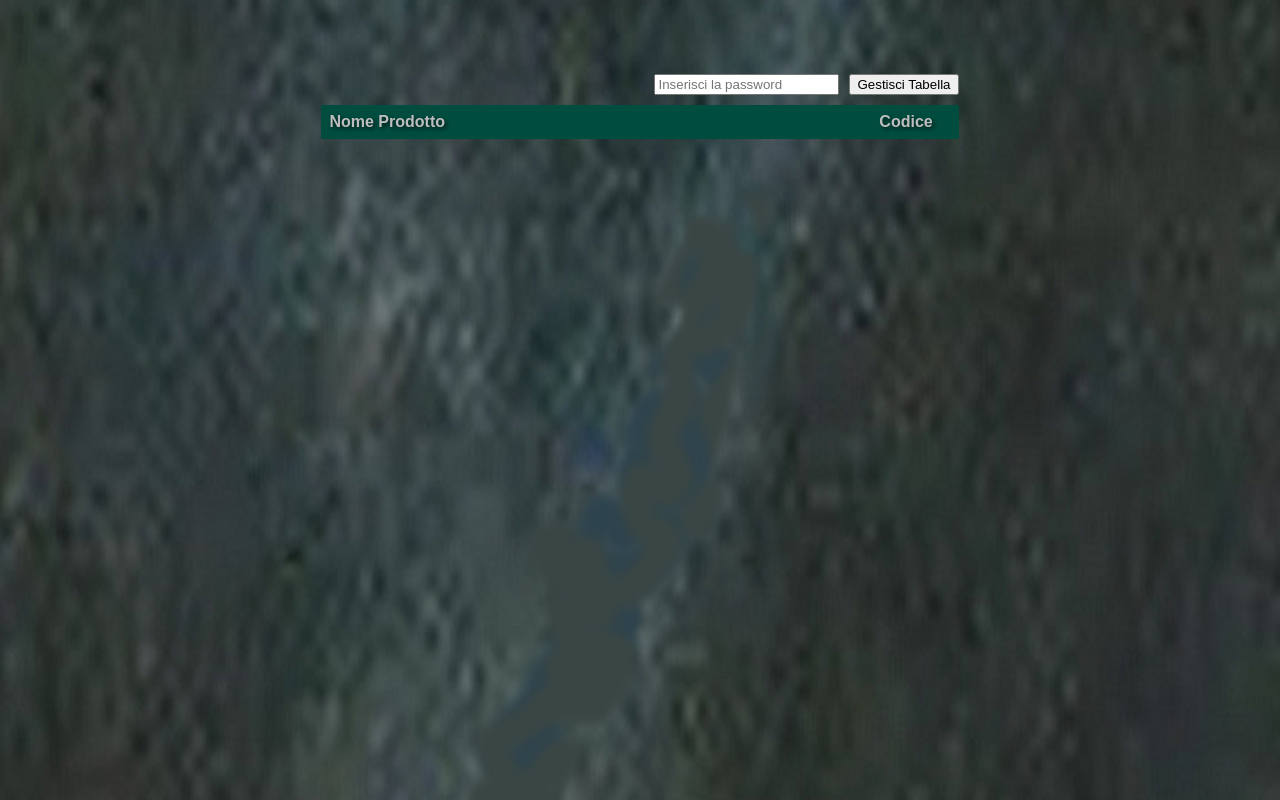
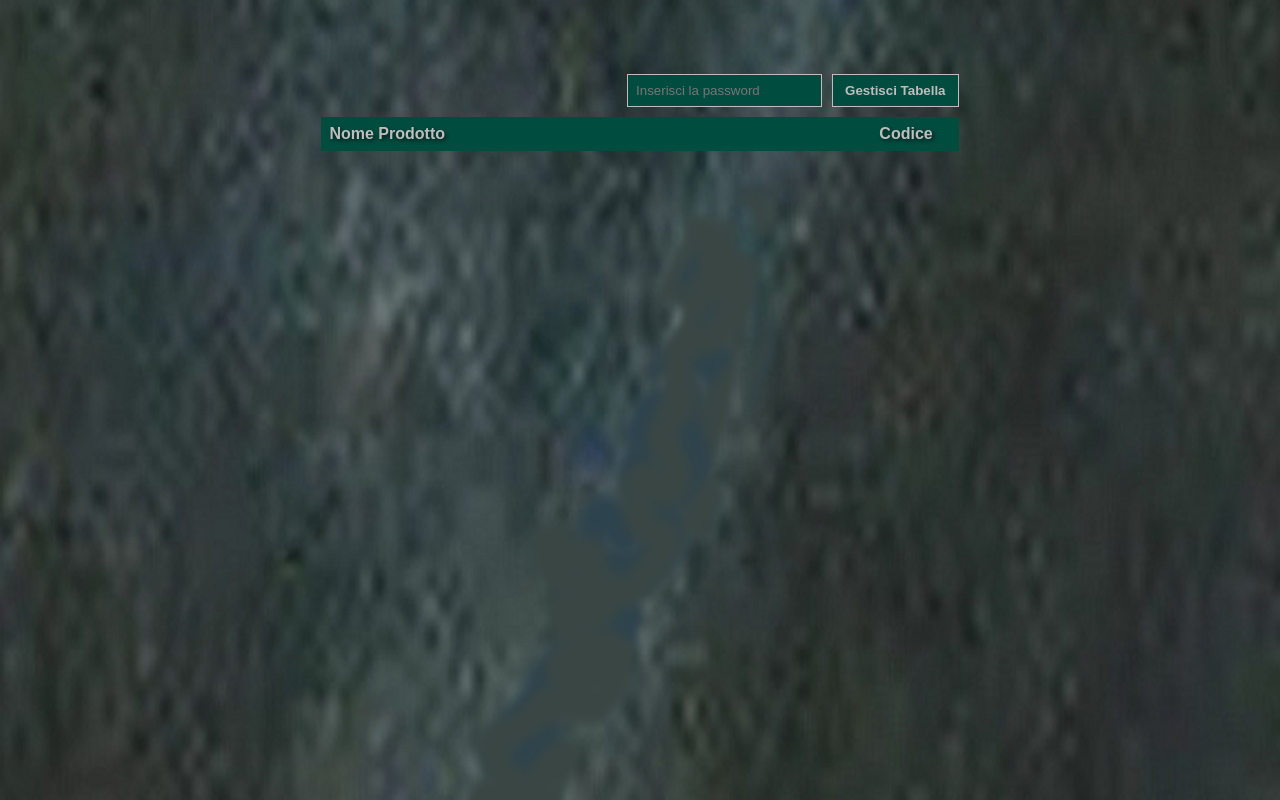
Before and after one commit to tizianoradice/sitogdp, a website: page pagina6.html in a window 1280 px wide. Drawn offline with Linux system fonts and the light colour scheme; no server answers.

Commit message:
Miglioramento estetico

```diff
--- a/tabella-prodotti.css
+++ b/tabella-prodotti.css
@@ -55,6 +55,23 @@
     margin-left: auto;
 }
 
+/* Modifiche per i pulsanti e il campo password */
+.gestione-prodotti button {
+    background-color: #004d40; /* Stesso verde scuro dei titoli */
+    color: #bdbdbd; /* Stesso grigio chiaro dei titoli */
+    font-weight: bold; /* Testo in grassetto */
+    border: 1px solid #bdbdbd; /* Bordo sottile grigio chiaro */
+    padding: 8px 12px;
+    cursor: pointer;
+}
+
+.gestione-prodotti input[type="text"] {
+    background-color: #004d40; /* Sfondo verde scuro */
+    color: #bdbdbd; /* Testo grigio chiaro */
+    border: 1px solid #bdbdbd; /* Bordo sottile grigio chiaro */
+    padding: 8px;
+}
+
 @media (max-width: 600px) {
     #tabella-prodotti, .contenuto {
         width: 100%;
```
